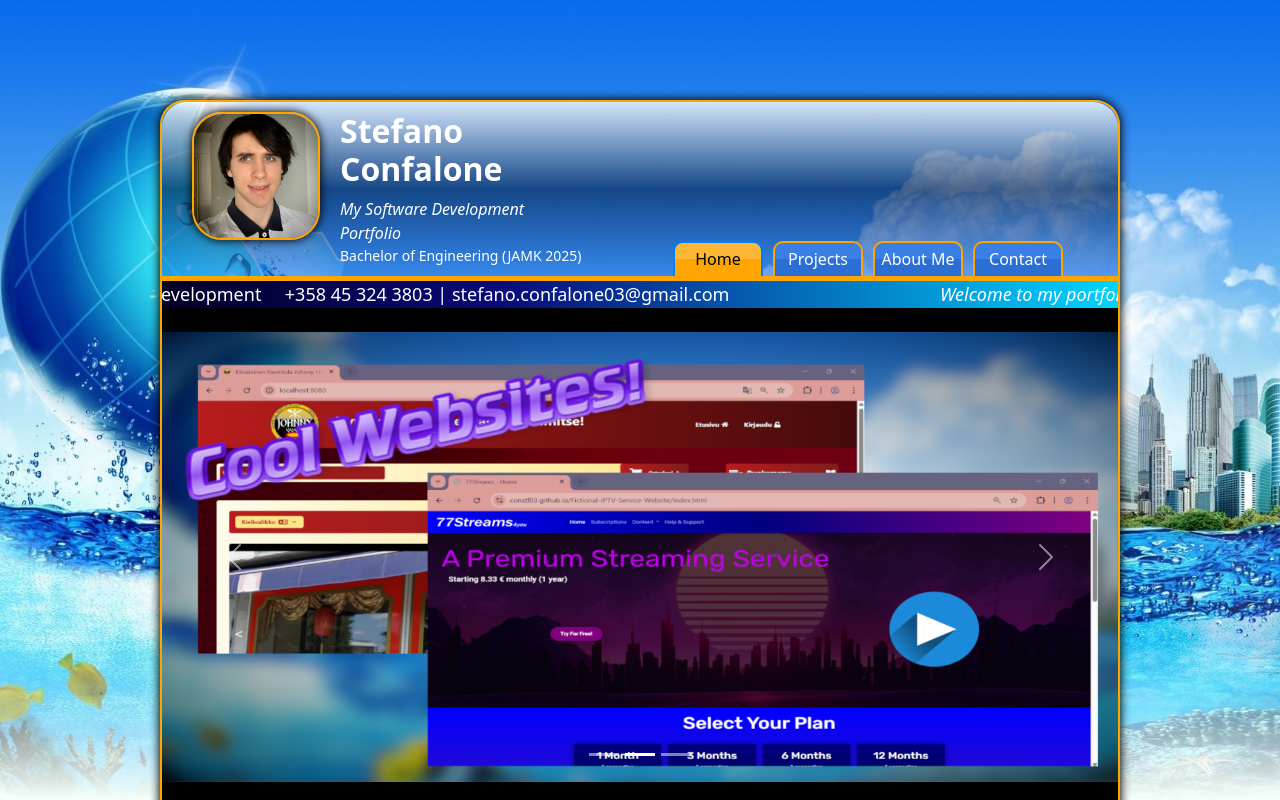
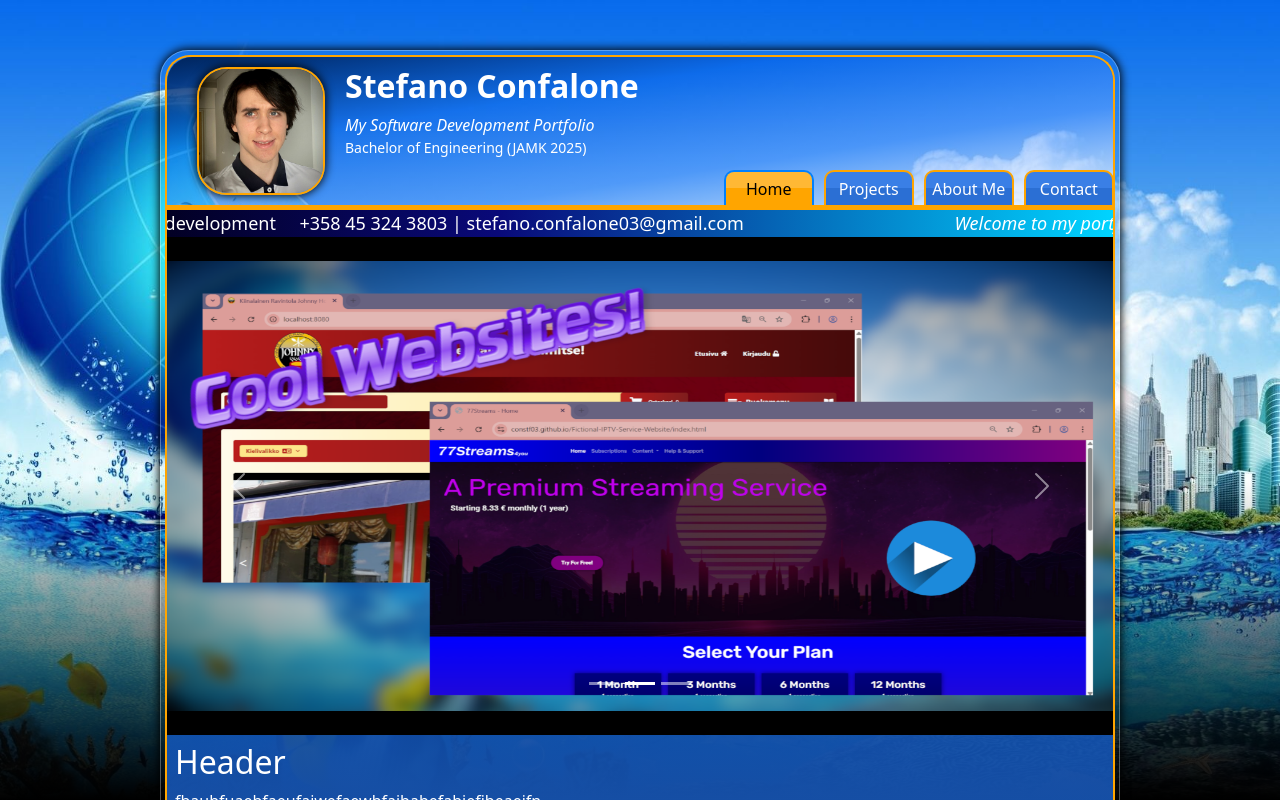
Before and after one commit to constf03/Portfolio-V3, a Next.js app in the folder src/: page / in a window 1280 px wide. Shown: the top 800 px of the page. Built offline with nearby package versions, Linux system fonts and the light colour scheme.

Commit message:
update styles

```diff
--- a/src/app/page.tsx
+++ b/src/app/page.tsx
@@ -26,7 +26,7 @@ export default function Home() {
               style={{ width: "100%", height: 24, backgroundColor: "black" }}
             ></div>
             <div></div>
-            <section>
+            <section style={{ marginBottom: "100px", padding: "8px" }}>
               <h2>Header</h2>
               <p>fbaubfuaebfaeufaiwefaewbfaibabefabiefibeaeifn</p>
             </section>
--- a/src/components/Banner/Banner.module.css
+++ b/src/components/Banner/Banner.module.css
@@ -35,6 +35,10 @@
     border-radius: 25px 25px 0px 0px;
   }
 
+  .name_tag {
+    white-space: nowrap;
+  }
+
   .nav_wrapper {
     justify-self: center;
   }
--- a/src/components/Banner/Banner.tsx
+++ b/src/components/Banner/Banner.tsx
@@ -18,7 +18,7 @@ export default function Banner({ children }: BannerProps) {
           alt="..."
         />
         <div style={{ display: "flex", flexDirection: "column" }}>
-          <h2 className="h2">
+          <h2 className={styles.name_tag}>
             <b>Stefano Confalone</b>
           </h2>
           <span>
--- a/src/components/Content/Content.module.css
+++ b/src/components/Content/Content.module.css
@@ -1,7 +1,12 @@
 .container_content {
-  min-height: 100vh;
   display: flex;
   flex-direction: column;
   background: var(--content-bg);
   color: white;
 }
+
+@media only screen and (min-width: 1800px) {
+  .container_content {
+    min-height: 100vh;
+  }
+}
--- a/src/components/Nav/Nav.module.css
+++ b/src/components/Nav/Nav.module.css
@@ -40,6 +40,7 @@
   border-top: 2px solid rgb(0, 128, 255);
   border-left: 2px solid rgb(0, 128, 255);
   border-right: 2px solid rgb(0, 128, 255);
+  transition: 500ms;
 }
 
 .linkbox a {
--- a/src/styles/colors.css
+++ b/src/styles/colors.css
@@ -1,10 +1,11 @@
 :root {
   --page-color: linear-gradient(to bottom, navy, blue, lightblue);
   --banner-bg: linear-gradient(
-    to bottom,
+    to top left,
     rgba(255, 255, 255, 0.8),
-    rgba(0, 36, 91, 0.7),
-    rgba(0, 93, 232, 0.5)
+    rgba(88, 155, 255, 0.6),
+    rgba(0, 93, 232, 0.5),
+    rgba(0, 36, 91, 1)
   );
   --nav-bg: linear-gradient(to bottom, #1f1f1f 50%, #000000 50%);
   --location-bar-bg: linear-gradient(
--- a/src/styles/globals.css
+++ b/src/styles/globals.css
@@ -2,7 +2,7 @@ html,
 body {
   max-width: 100vw;
   overflow-x: hidden;
-  background-color: mintcream;
+  background-color: black;
 }
 
 body {
@@ -19,14 +19,13 @@ body {
 }
 
 .bg-two {
-  background-color: mintcream;
-  min-height: 100vh;
+  background-color: black;
 }
 
 .bg-fade {
-  background: linear-gradient(to top, mintcream, rgba(0, 0, 0, 0%));
-  height: 20vh;
-  margin-top: -20vh;
+  background: linear-gradient(to top, black, rgba(0, 0, 0, 0%));
+  height: 40vh;
+  margin-top: -40vh;
 }
 
 * {
@@ -47,7 +46,7 @@ a {
 }
 
 .page {
-  min-height: 200vh;
+  min-height: 100vh;
   position: absolute;
   margin-left: auto;
   margin-right: auto;
@@ -58,29 +57,28 @@ a {
 .page-content {
   display: flex;
   flex-direction: column;
-  border-top: 2px solid orange;
-  border-left: 2px solid orange;
-  border-right: 2px solid orange;
-  border-radius: 25px 25px 0px 0px;
-  box-shadow: 0px 0px 10px 1px black;
 }
 
 @media only screen and (min-width: 501px) {
   .page {
-    /*
+    margin-top: 50px;
+    padding: 4px;
+    border: 1px solid rgba(255, 255, 255, 0.3);
+    border-top-left-radius: 28px;
+    border-top-right-radius: 28px;
+    box-shadow: 0px 0px 10px 1px black;
+  }
+
+  .page-content {
     border-top: 2px solid orange;
     border-left: 2px solid orange;
     border-right: 2px solid orange;
     border-radius: 25px 25px 0px 0px;
-    box-shadow: 0px 0px 10px 1px black;
-    */
-    margin-top: 50px;
   }
 }
 
 @media only screen and (min-width: 960px) {
   .page {
     width: 960px;
-    margin-top: 100px;
   }
 }
```
